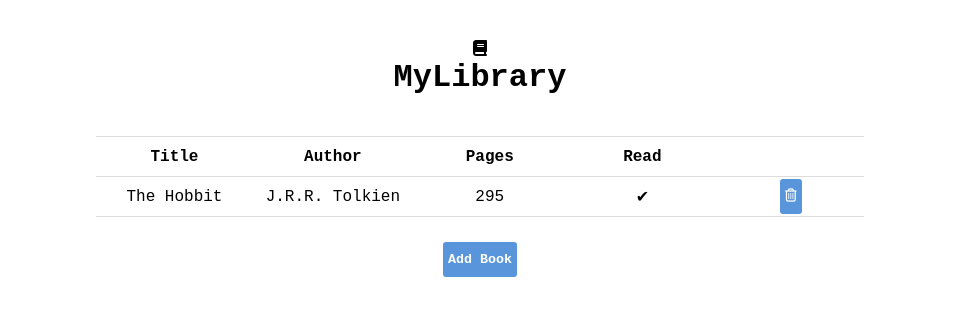
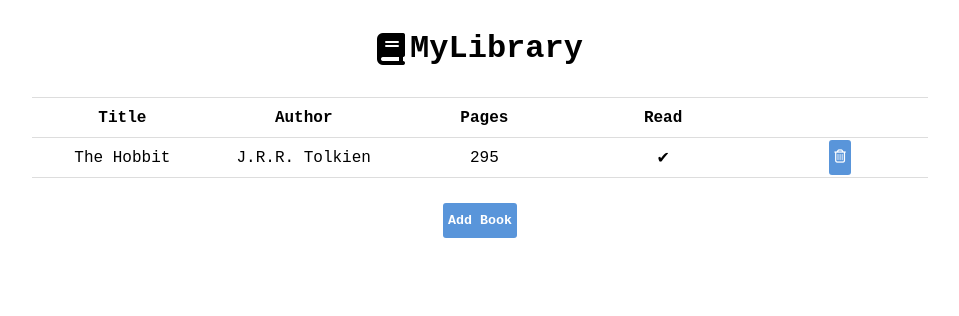
Before and after one commit to dhatGuy/library, a plain HTML site: page index.html in a window 1280 px wide. Shown: the whole page, without its empty margins (160-1119 px from the left). Drawn offline with Linux system fonts and the light colour scheme.

Commit message:
fix page input

```diff
--- a/index.html
+++ b/index.html
@@ -14,6 +14,7 @@
     <header>
         <i class="fas fa-book"></i>
         <h1>MyLibrary</h1>
+
     </header>
 
     <div class="library">
@@ -44,6 +45,7 @@
                 </div>
                 <div class="pages input-row">
                     <label for="pages">Pages: </label>
+                    <input type="number" name="page"  placeholder="295" data-name="page">
                 </div>
                 <div class="read input-row">
                     <legend>Have you read the book before?
--- a/style.css
+++ b/style.css
@@ -7,10 +7,13 @@
 
 header {
     text-align: center;
-    margin: 40px 0;
+    display: flex;
+    justify-content: center;
+    align-items: center;
+    margin: 30px 0;
 }
 
-header h1, .container {
+.container {
     margin-bottom: 20px;
 }
 
@@ -42,7 +45,7 @@ td {
 }
 
 table {
-    width: 60%;
+    width: 70%;
     margin: 0 auto 25px auto;
     border-collapse: collapse;
 }
@@ -191,3 +194,8 @@ legend {
 .read-status{
     cursor: pointer;
 }
+
+.fa-book{
+    font-size: 32px;
+    margin-right: 5px;
+}
```
